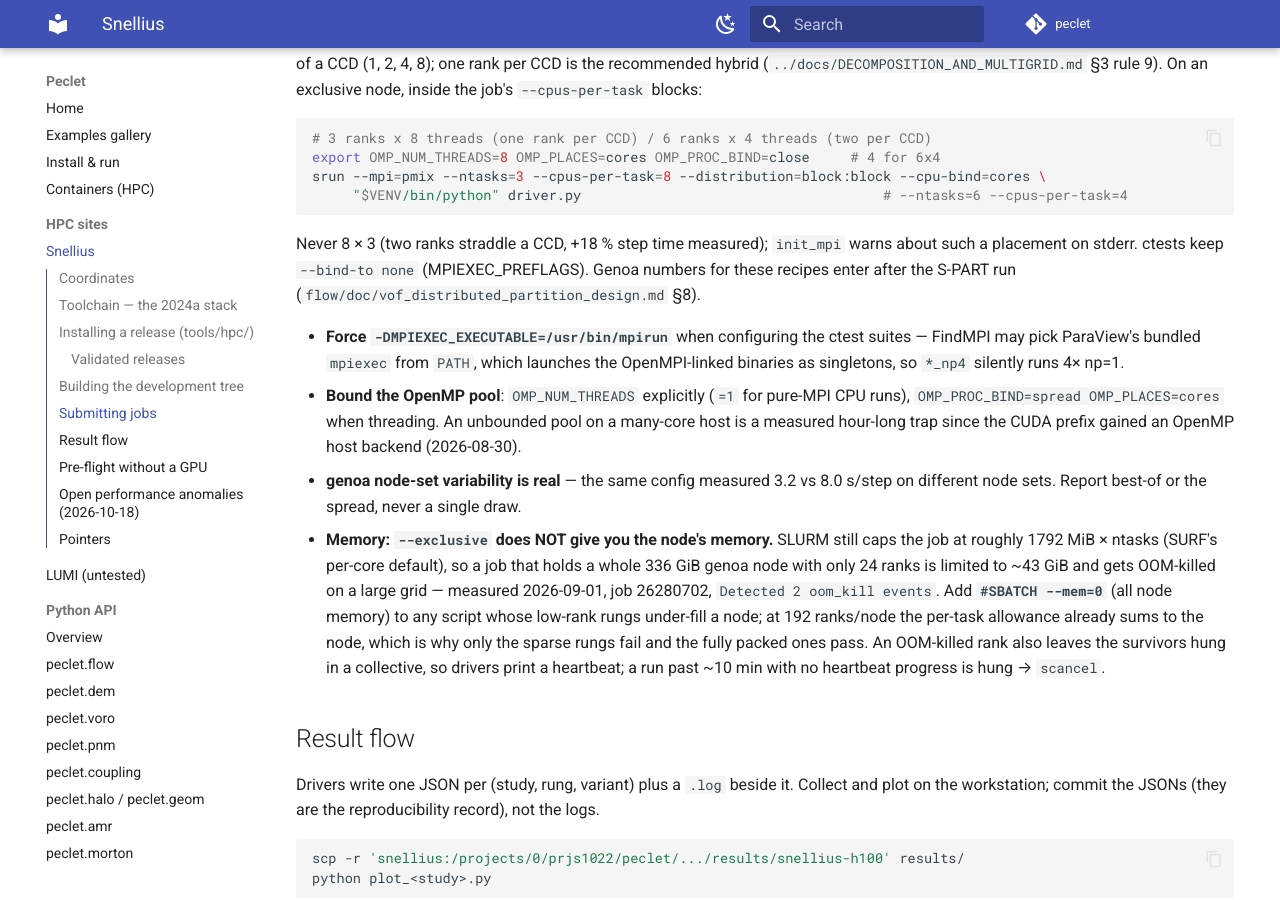
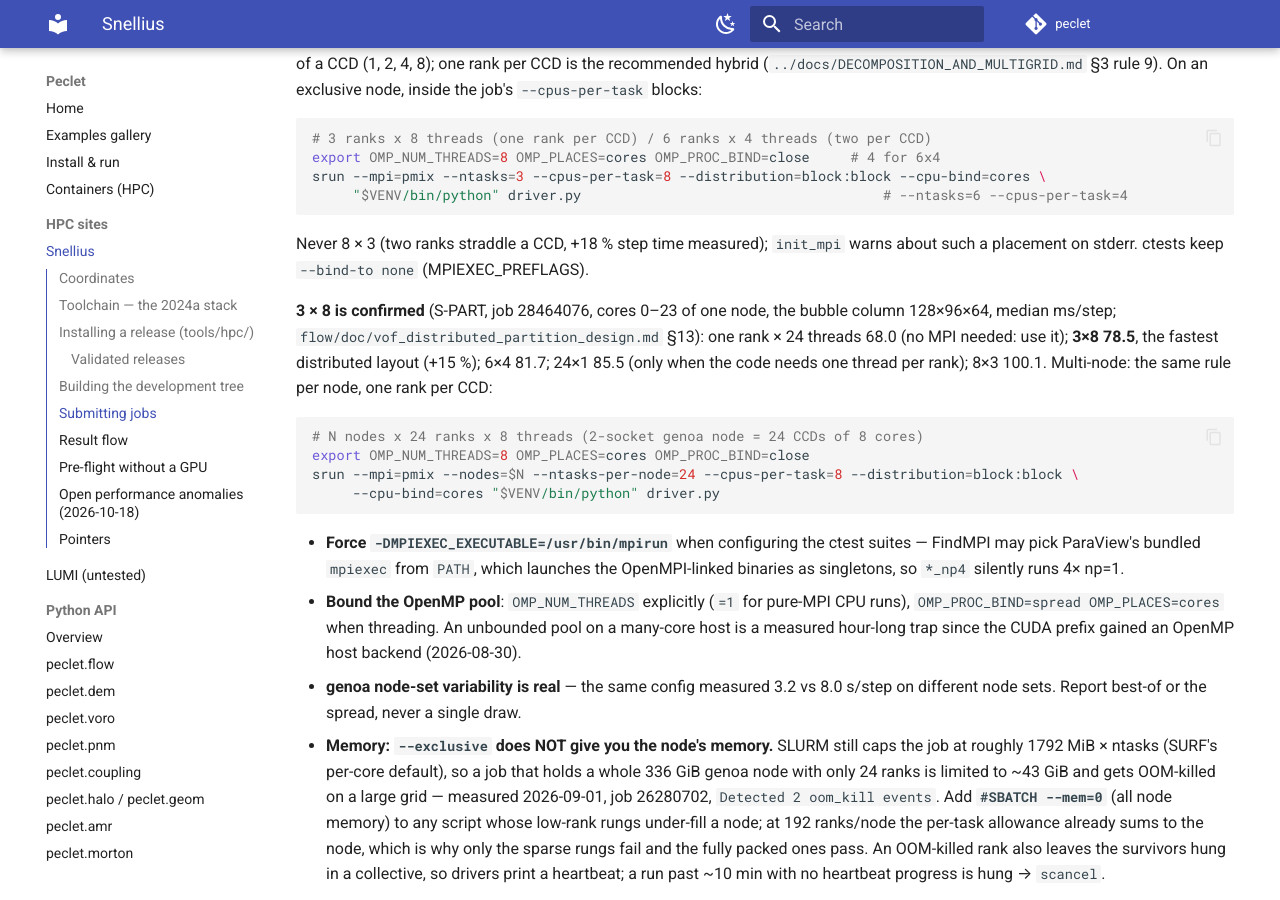
Before and after one commit to computational-chemical-engineering/peclet, an MkDocs documentation site: the page built from docs/SNELLIUS.md, in a window 1280 px wide and 900 px high, scrolled down 4834 px. Built offline with MkDocs 1.6.1 and Material for MkDocs 9.7.7, drawn with Linux system fonts in a browser that asks for light colours; comment, search, counter and statistics services are not loaded.

Commit message:
docs: WO-G -- rule 9 with the S-PART genoa numbers; SNELLIUS.md 3x8 recipe confirmed + multi-node
flow doc/vof_distributed_partition_design.md §13.5/§13.6 WO-G: one rank per CCD (3x8 78.5 ms/step,
fastest distributed; 1x24 68.0 without MPI; 6x4 81.7; 24x1 85.5; 8x3 100.1), 24 ranks x 8 threads
per two-socket genoa node.

Co-Authored-By: Claude Opus 5.5 <noreply@anthropic.com>
Claude-Session: https://claude.ai/code/session_0127kjaH3FmCxkx1nzhmxWbn

````diff
--- a/docs/SNELLIUS.md
+++ b/docs/SNELLIUS.md
@@ -222,8 +222,20 @@ srun --mpi=pmix --ntasks=3 --cpus-per-task=8 --distribution=block:block --cpu-bi
 ```
 
 Never 8 × 3 (two ranks straddle a CCD, +18 % step time measured); `init_mpi` warns about such a
-placement on stderr. ctests keep `--bind-to none` (MPIEXEC_PREFLAGS). Genoa numbers for these
-recipes enter after the S-PART run (`flow/doc/vof_distributed_partition_design.md` §8).
+placement on stderr. ctests keep `--bind-to none` (MPIEXEC_PREFLAGS).
+
+**3 × 8 is confirmed** (S-PART, job 28464076, cores 0–23 of one node, the bubble column 128×96×64,
+median ms/step; `flow/doc/vof_distributed_partition_design.md` §13): one rank × 24 threads 68.0
+(no MPI needed: use it); **3×8 78.5**, the fastest distributed layout (+15 %); 6×4 81.7; 24×1 85.5
+(only when the code needs one thread per rank); 8×3 100.1. Multi-node: the same rule per node,
+one rank per CCD:
+
+```bash
+# N nodes x 24 ranks x 8 threads (2-socket genoa node = 24 CCDs of 8 cores)
+export OMP_NUM_THREADS=8 OMP_PLACES=cores OMP_PROC_BIND=close
+srun --mpi=pmix --nodes=$N --ntasks-per-node=24 --cpus-per-task=8 --distribution=block:block \
+     --cpu-bind=cores "$VENV/bin/python" driver.py
+```
 
 - **Force `-DMPIEXEC_EXECUTABLE=/usr/bin/mpirun`** when configuring the ctest suites — FindMPI may
   pick ParaView's bundled `mpiexec` from `PATH`, which launches the OpenMPI-linked binaries as
````
Also changed, not shown: docs/DECOMPOSITION_AND_MULTIGRID.md (+9 -0 lines).
